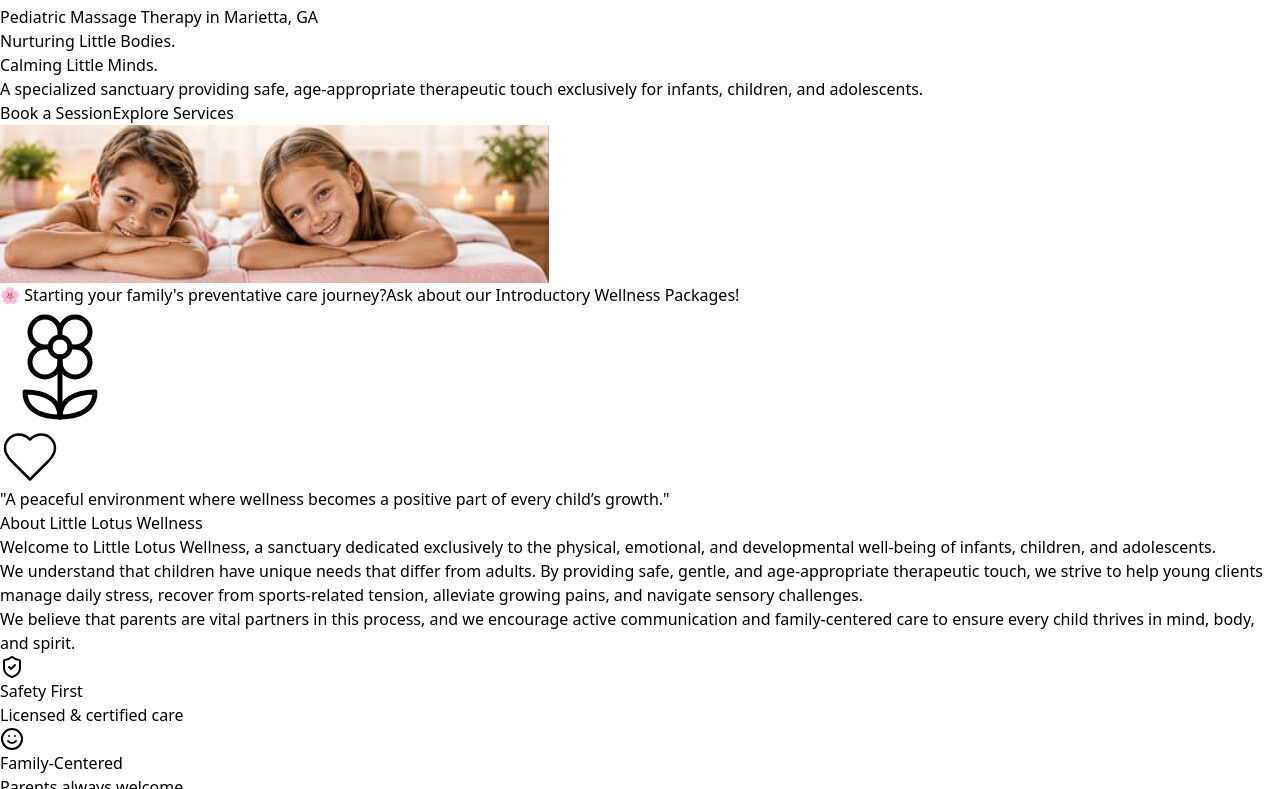
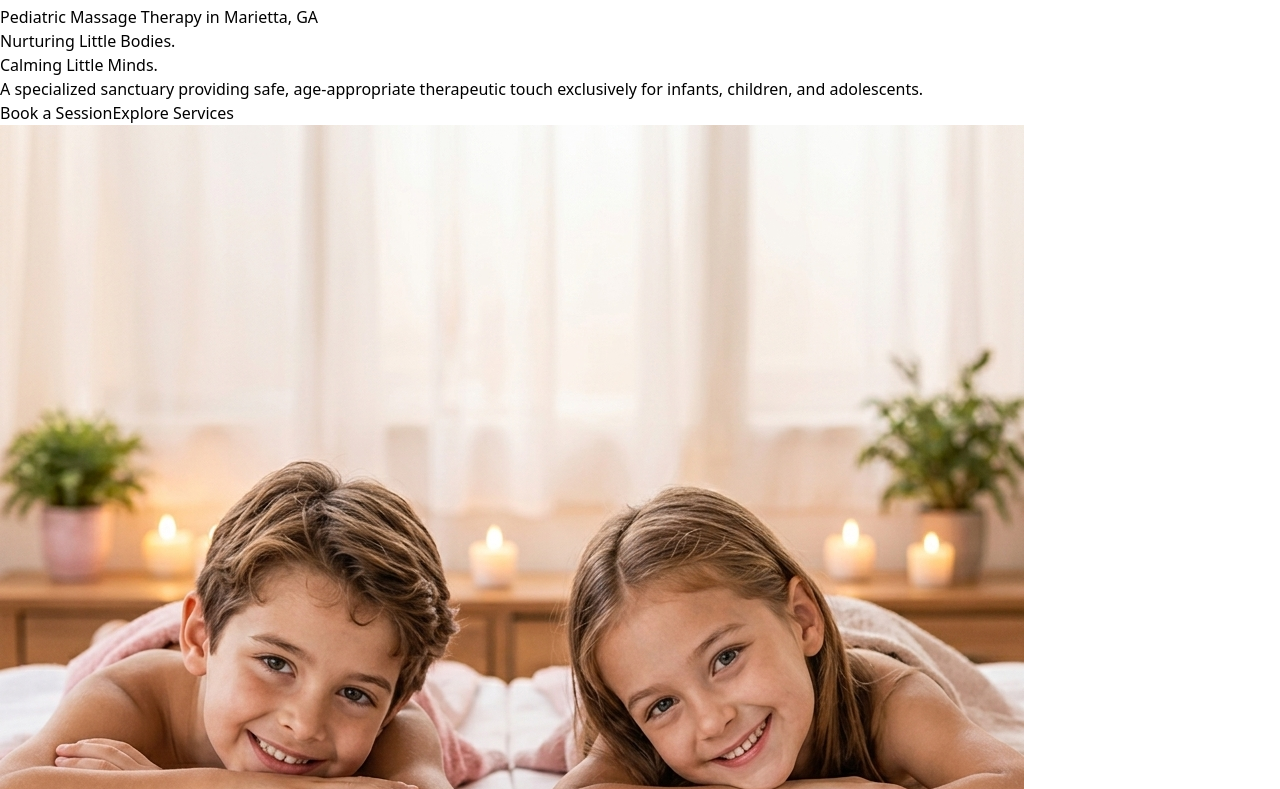
Before and after one commit to littlelotuswellness/llw, a React (Vite) app: page / in a window 1280 px wide. Shown: the part 1371-2160 px from the top of the page. Built offline with nearby package versions, Linux system fonts and the light colour scheme.

Commit message:
Update hero image to portrait size

```diff
--- a/src/App.tsx
+++ b/src/App.tsx
@@ -665,9 +665,9 @@ function HomeView({ onBook, onNavigate }: HomeViewProps) {
               </div>
             </div>
             <div className="lg:col-span-5 relative flex justify-center lg:justify-end">
-              <div className="relative w-full max-w-[500px] aspect-[2.8/1] sm:aspect-[3/1] lg:aspect-[4/3] rounded-3xl overflow-hidden shadow-xl border-4 border-white bg-white">
+              <div className="relative w-full max-w-[400px] aspect-[4/3] sm:aspect-square lg:aspect-[3/4] rounded-3xl overflow-hidden shadow-xl border-4 border-white bg-white">
                 <img
-                  src="/kids_massage.png"
+                  src="/kids_massage_portrait.png"
                   alt="Children receiving pediatric massage therapy at Little Lotus Wellness"
                   className="w-full h-full object-cover"
                 />
```
Also changed, not shown: public/kids_massage_portrait.png (added).
